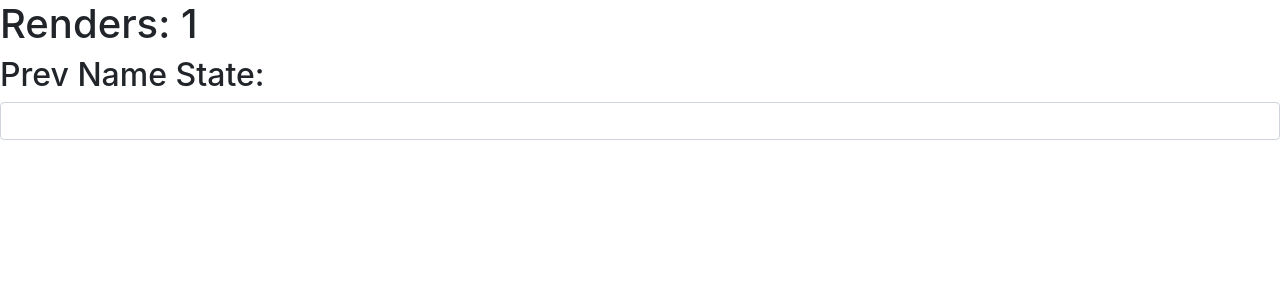
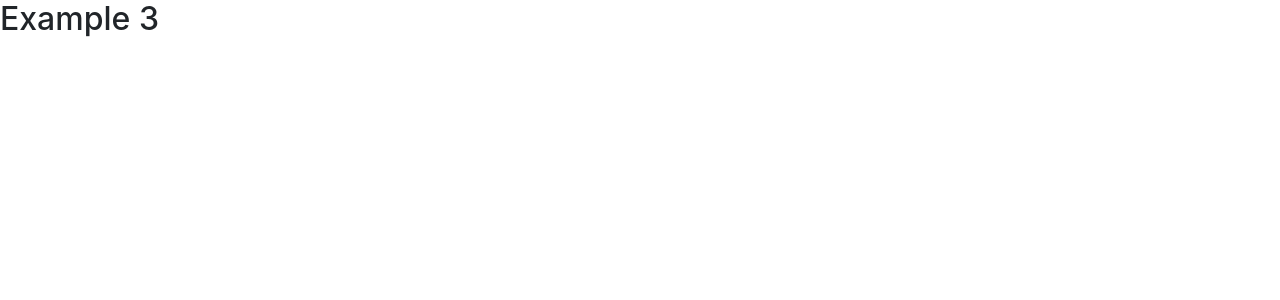
Before and after one commit to RayKilburg/advanced-react-hooks, a React (Create React App) app: page / in a window 1280 px wide. Shown: the top 300 px of the page. Built offline with nearby package versions, Linux system fonts and the light colour scheme.

Commit message:
useref 3 starter

```diff
--- a/src/App.js
+++ b/src/App.js
@@ -1,11 +1,12 @@
 import UseRefExample from './components/UseRefExample';
 import Counter from './components/Counter';
 import UseRefExample2 from './components/UseRefExample2';
+import UseRefExample3 from './components/UseRefExample3';
 
 function App() {
   return (
     <div className="App">
-      <UseRefExample2 />
+      <UseRefExample3 />
     </div>
   );
 }
--- /dev/null
+++ b/src/components/UseRefExample3.jsx
@@ -0,0 +1,9 @@
+function UseRefExample3() {
+    return (
+        <div>
+           <h2>Example 3</h2>
+        </div>
+    )
+}
+
+export default UseRefExample3
```
